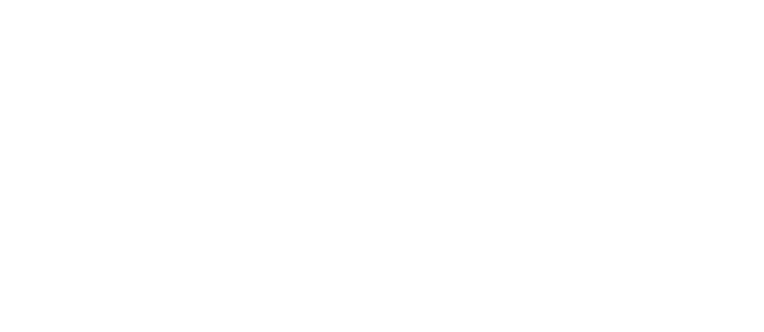
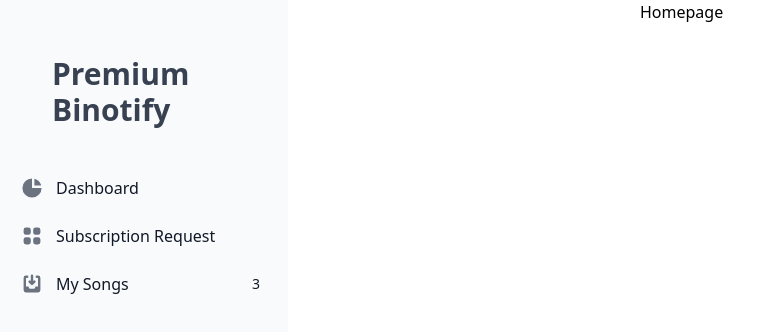
Before and after one commit to leoniantoinette/binotify-premium-app, a React (Create React App) app: page /home in a window 1280 px wide. Before the commit this address had no page. Shown: the top 332 px of the page, without its empty margins (0-764 px from the left). Built offline with nearby package versions, Linux system fonts and the light colour scheme.

Commit message:
feat : add navbar component

```diff
--- a/src/App.js
+++ b/src/App.js
@@ -1,7 +1,8 @@
-import Login from './components/loginregister/Login'
-import Register from './components/loginregister/Register'
-import './App.css';
-import {BrowserRouter as Router, Routes, Route} from 'react-router-dom';
+import Login from "./components/loginregister/Login";
+import Register from "./components/loginregister/Register";
+import Homepage from "./pages/Homepage";
+import "./App.css";
+import { BrowserRouter as Router, Routes, Route } from "react-router-dom";
 
 function App() {
   return (
@@ -9,9 +10,9 @@
       <Routes>
         <Route path="/login" element={<Login />} />
         <Route path="/register" element={<Register />} />
+        <Route path="/home" element={<Homepage />} />
       </Routes>
     </Router>
-
   );
 }
 
--- /dev/null
+++ b/src/components/Navbar.jsx
@@ -0,0 +1,75 @@
+import React from "react";
+
+const Navbar = () => {
+  return (
+    <aside className="w-72">
+      <div className="overflow-y-auto py-4 px-3 bg-gray-50  dark:bg-gray-800 h-full">
+        <h1 className="p-10 font-bold dark:text-white text-gray-700 text-3xl">
+          Premium Binotify
+        </h1>
+        <ul className="space-y-2">
+          <li>
+            <a
+              href="#"
+              className="flex items-center p-2 text-base font-normal text-gray-900 rounded-lg dark:text-white hover:bg-gray-100 dark:hover:bg-gray-700"
+            >
+              <svg
+                aria-hidden="true"
+                className="w-6 h-6 text-gray-500 transition duration-75 dark:text-gray-400 group-hover:text-gray-900 dark:group-hover:text-white"
+                fill="currentColor"
+                viewBox="0 0 20 20"
+                xmlns="http://www.w3.org/2000/svg"
+              >
+                <path d="M2 10a8 8 0 018-8v8h8a8 8 0 11-16 0z"></path>
+                <path d="M12 2.252A8.014 8.014 0 0117.748 8H12V2.252z"></path>
+              </svg>
+              <span className="ml-3">Dashboard</span>
+            </a>
+          </li>
+          <li>
+            <a
+              href="#"
+              className="flex items-center p-2 text-base font-normal text-gray-900 rounded-lg dark:text-white hover:bg-gray-100 dark:hover:bg-gray-700"
+            >
+              <svg
+                aria-hidden="true"
+                className="flex-shrink-0 w-6 h-6 text-gray-500 transition duration-75 dark:text-gray-400 group-hover:text-gray-900 dark:group-hover:text-white"
+                fill="currentColor"
+                viewBox="0 0 20 20"
+                xmlns="http://www.w3.org/2000/svg"
+              >
+                <path d="M5 3a2 2 0 00-2 2v2a2 2 0 002 2h2a2 2 0 002-2V5a2 2 0 00-2-2H5zM5 11a2 2 0 00-2 2v2a2 2 0 002 2h2a2 2 0 002-2v-2a2 2 0 00-2-2H5zM11 5a2 2 0 012-2h2a2 2 0 012 2v2a2 2 0 01-2 2h-2a2 2 0 01-2-2V5zM11 13a2 2 0 012-2h2a2 2 0 012 2v2a2 2 0 01-2 2h-2a2 2 0 01-2-2v-2z"></path>
+              </svg>
+              <span className="flex-1 ml-3 whitespace-nowrap">
+                Subscription Request
+              </span>
+            </a>
+          </li>
+          <li>
+            <a
+              href="#"
+              className="flex items-center p-2 text-base font-normal text-gray-900 rounded-lg dark:text-white hover:bg-gray-100 dark:hover:bg-gray-700"
+            >
+              <svg
+                aria-hidden="true"
+                className="flex-shrink-0 w-6 h-6 text-gray-500 transition duration-75 dark:text-gray-400 group-hover:text-gray-900 dark:group-hover:text-white"
+                fill="currentColor"
+                viewBox="0 0 20 20"
+                xmlns="http://www.w3.org/2000/svg"
+              >
+                <path d="M8.707 7.293a1 1 0 00-1.414 1.414l2 2a1 1 0 001.414 0l2-2a1 1 0 00-1.414-1.414L11 7.586V3a1 1 0 10-2 0v4.586l-.293-.293z"></path>
+                <path d="M3 5a2 2 0 012-2h1a1 1 0 010 2H5v7h2l1 2h4l1-2h2V5h-1a1 1 0 110-2h1a2 2 0 012 2v10a2 2 0 01-2 2H5a2 2 0 01-2-2V5z"></path>
+              </svg>
+              <span className="flex-1 ml-3 whitespace-nowrap">My Songs</span>
+              <span className="inline-flex justify-center items-center p-3 ml-3 w-3 h-3 text-sm font-medium text-blue-600 bg-blue-200 rounded-full dark:bg-blue-900 dark:text-blue-200">
+                3
+              </span>
+            </a>
+          </li>
+        </ul>
+      </div>
+    </aside>
+  );
+};
+
+export default Navbar;
--- /dev/null
+++ b/src/pages/Homepage.jsx
@@ -0,0 +1,10 @@
+import React from "react";
+import Navbar from "../components/Navbar";
+export default function Login() {
+  return (
+    <div className="grid grid-cols-1 sm:grid-cols-2 h-screen w-full">
+      <Navbar />
+      <h1>Homepage</h1>
+    </div>
+  );
+}
```
